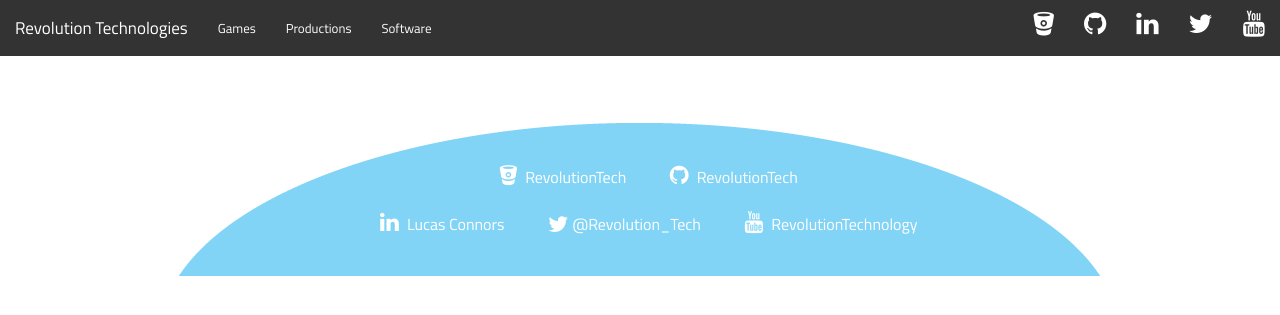
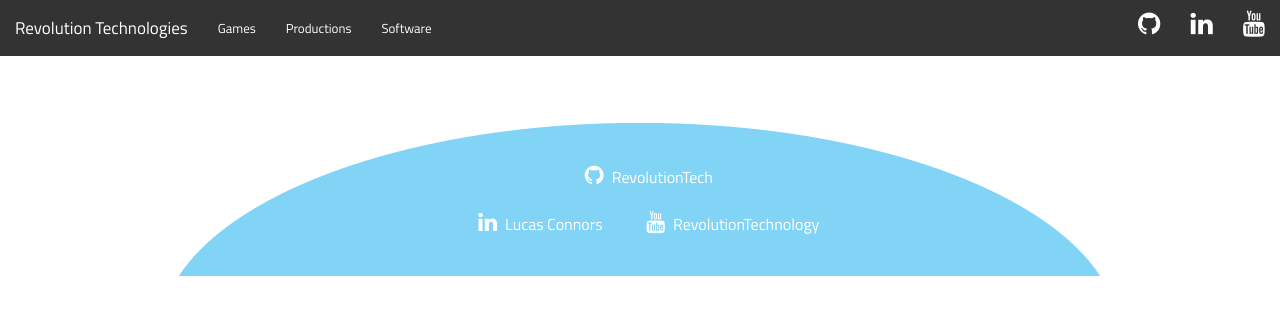
Before and after one commit to RevolutionTech/revolutiontech.ca, a Django app: template revolutiontech/basecategory/templates/base.html in a window 1280 px wide. Shown: the top 315 px of the page. Run offline with Django 3.2, Linux system fonts and the light colour scheme; the template is opened without the code that fills it, so the values that code supplies are empty.

Commit message:
Remove Bitbucket and Twitter profiles
since that content is fairly outdated

```diff
--- a/revolutiontech/basecategory/templates/base.html
+++ b/revolutiontech/basecategory/templates/base.html
@@ -29,10 +29,8 @@
                     <li {% if page == 'software' %}class="active"{% endif %}><a href="{% url 'software:software_list' %}">Software</a></li>
                 </ul>
                 <ul class="right show-for-large-up">
-                    <li><a href="https://bitbucket.org/RevolutionTech/" target="_blank"><i class="fa fa-2x fa-bitbucket"></i></a></li>
                     <li><a href="https://github.com/RevolutionTech/" target="_blank"><i class="fa fa-2x fa-github"></i></a></li>
                     <li><a href="http://www.linkedin.com/in/lucasconnors" target="_blank"><i class="fa fa-2x fa-linkedin"></i></a></li>
-                    <li><a href="https://twitter.com/Revolution_Tech" target="_blank"><i class="fa fa-2x fa-twitter"></i></a></li>
                     <li><a href="http://www.youtube.com/user/RevolutionTechnology" target="_blank"><i class="fa fa-2x fa-youtube"></i></a></li>
                 </ul>
             </section>
@@ -49,14 +47,12 @@
             <div class="row">
                 <div class="large-12 columns">
                     <ul>
-                        <li><a href="https://bitbucket.org/RevolutionTech/" target="_blank"><i class="social fa fa-bitbucket"></i>RevolutionTech</a></li>
                         <li><a href="https://github.com/RevolutionTech/" target="_blank"><i class="social fa fa-github"></i>RevolutionTech</a></li>
                     </ul>
                 </div>
                 <div class="large-12 columns">
                     <ul>
                         <li><a href="http://www.linkedin.com/in/lucasconnors" target="_blank"><i class="social fa fa-linkedin"></i>Lucas Connors</a></li>
-                        <li><a href="https://twitter.com/Revolution_Tech" target="_blank"><i class="social fa fa-twitter"></i>@Revolution_Tech</a></li>
                         <li><a href="http://www.youtube.com/user/RevolutionTechnology" target="_blank"><i class="social fa fa-youtube"></i>RevolutionTechnology</a></li>
                     </ul>
                 </div>
@@ -64,10 +60,8 @@
         </footer>
         <footer class="footer footer-small show-for-small-only">
             <ul class="row">
-                <li><a href="https://bitbucket.org/RevolutionTech/" target="_blank"><i class="social fa fa-bitbucket"></i>RevolutionTech</a></li>
                 <li><a href="https://github.com/RevolutionTech/" target="_blank"><i class="social fa fa-github"></i>RevolutionTech</a></li>
                 <li><a href="http://www.linkedin.com/in/lucasconnors" target="_blank"><i class="social fa fa-linkedin"></i>Lucas Connors</a></li>
-                <li><a href="https://twitter.com/Revolution_Tech" target="_blank"><i class="social fa fa-twitter"></i>@Revolution_Tech</a></li>
                 <li><a href="http://www.youtube.com/user/RevolutionTechnology" target="_blank"><i class="social fa fa-youtube"></i>RevolutionTechnology</a></li>
             </ul>
         </footer>
```
